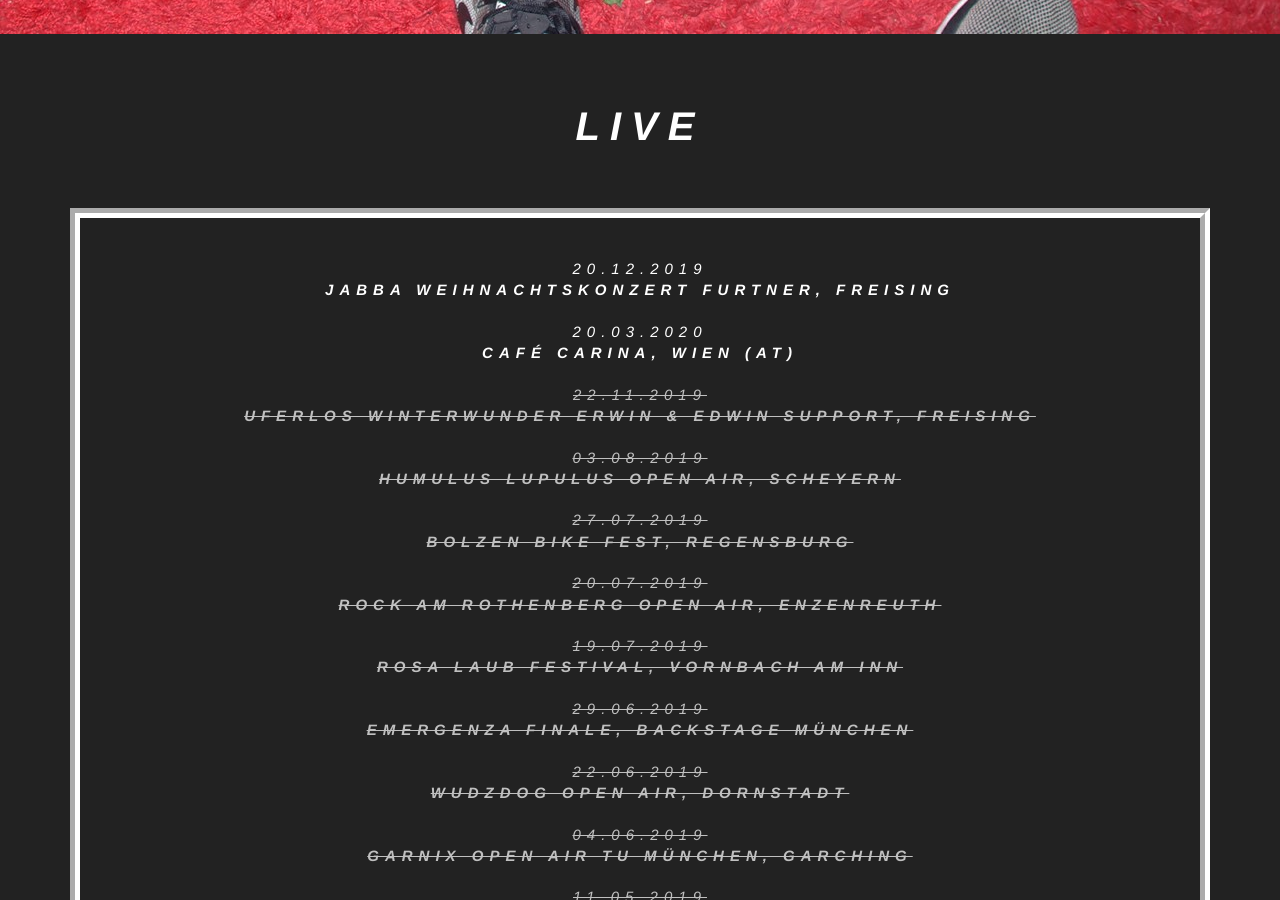
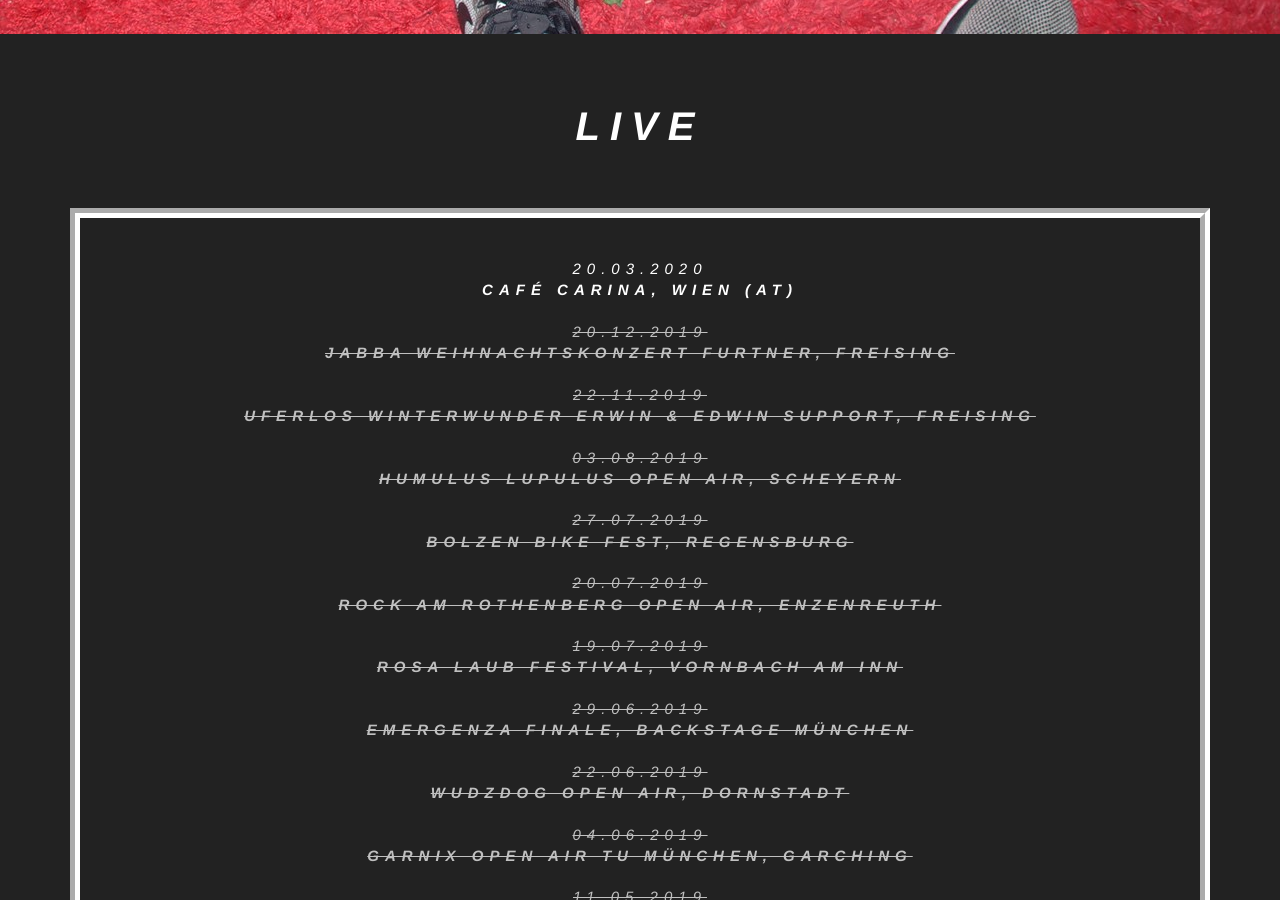
Before and after one commit to jabbadafunk/jabbadafunk.github.io, a Jekyll site: the page built from index.html, in a window 1280 px wide and 900 px high, scrolled down 866 px. Built offline with Jekyll 4.4.1, drawn with Linux system fonts in a browser that asks for light colours; part of the change alters nothing that is shown.

```diff
--- a/_data/gigs.yml
+++ b/_data/gigs.yml
@@ -1,39 +1,39 @@
 ---
+- location: Café Carina, Wien (AT)
+  date: 2020-03-20T18:00:00.000+00:00
+  completed: false
 - location: Jabba Weihnachtskonzert Furtner, Freising
-  date: 2019-12-20 22:00:00 +0000
-  completed: false
-- location: Café Carina, Wien (AT)
-  date: 2020-03-20 18:00:00 +0000
-  completed: false
+  date: 2019-12-20T22:00:00.000+00:00
+  completed: true
 - location: 'Uferlos Winterwunder Erwin & Edwin Support, Freising '
-  date: 2019-11-22 22:00:00 +0000
+  date: 2019-11-22T22:00:00.000+00:00
   completed: true
 - location: Humulus Lupulus Open Air, Scheyern
-  date: 2019-08-03 18:00:00 +0000
+  date: 2019-08-03T18:00:00.000+00:00
   completed: true
 - location: 'Bolzen Bike Fest, Regensburg '
-  date: 2019-07-27 19:00:00 +0000
+  date: 2019-07-27T19:00:00.000+00:00
   completed: true
 - location: Rock am Rothenberg Open Air, Enzenreuth
-  date: 2019-07-20 09:00:00 +0000
+  date: 2019-07-20T09:00:00.000+00:00
   completed: true
 - location: 'Rosa Laub Festival, Vornbach am Inn '
-  date: 2019-07-19 21:46:00 +0000
+  date: 2019-07-19T21:46:00.000+00:00
   completed: true
 - location: Emergenza Finale, Backstage München
-  date: 2019-06-29 19:00:00 +0000
+  date: 2019-06-29T19:00:00.000+00:00
   completed: true
 - location: Wudzdog Open Air, Dornstadt
   date: 2019-06-22T00:00:00.000+00:00
   completed: true
 - location: GARNIX Open Air TU München, Garching
-  date: 2019-06-04 14:00:00 +0000
+  date: 2019-06-04T14:00:00.000+00:00
   completed: true
 - location: Nacht der Musik Freising, Furtner Bräu
-  date: 2019-05-11 19:00:00 +0000
+  date: 2019-05-11T19:00:00.000+00:00
   completed: true
 - location: Emergenza Semifinale, München
-  date: 2019-05-04 20:09:00 +0000
+  date: 2019-05-04T20:09:00.000+00:00
   completed: true
 - location: Tanzlounge (powered by Sazkultur Augsburg), Augsburg
   date: 2019-05-03T00:00:00.000+00:00
@@ -42,10 +42,10 @@
   date: 2019-04-30T00:00:00.000+00:00
   completed: true
 - location: Feierwerk Südpolstation (Culture Clash by 3Klang e.V.), München
-  date: 2019-04-26 00:00:00 +0000
+  date: 2019-04-26T00:00:00.000+00:00
   completed: true
 - location: Waldstraße4-Bar, Murnau
-  date: 2019-03-29 20:00:00 +0000
+  date: 2019-03-29T20:00:00.000+00:00
   completed: true
 - location: Lindenkeller (Rainer von Vielen Support), Freising
   date: 2019-03-02T00:00:00.000+00:00
```
